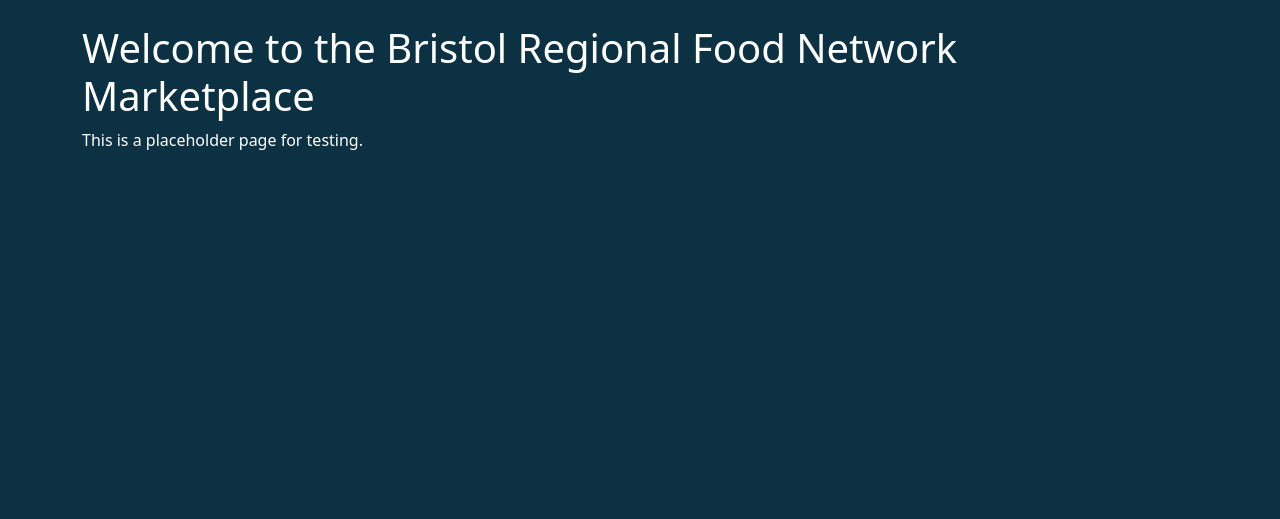
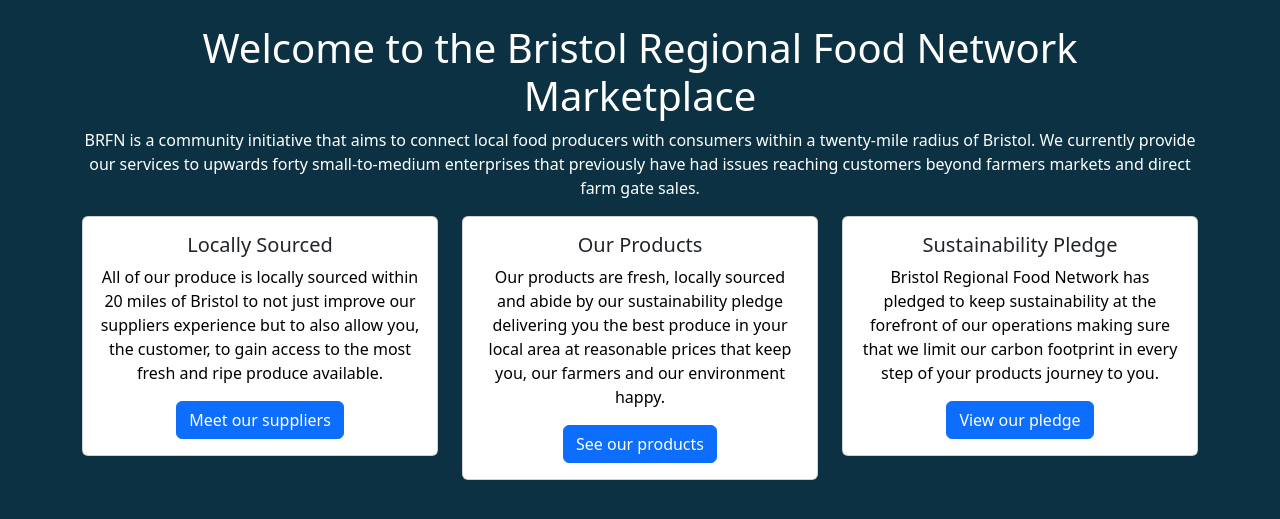
Before and after one commit to goetic-zoe/UFCFTR-30-3-Distributed-and-Enterprise-Software-Development, a Django app: page / in a window 1280 px wide. Shown: the part 56-575 px from the top of the page. Run offline with Django 5.2, Linux system fonts and the light colour scheme.

Commit message:
Enhanced home page content with detailed description, centered text, and added cards for key features.
Signed-off-by: goetic-zoe <github@bushycargo.com>

```diff
--- a/templates/home.html
+++ b/templates/home.html
@@ -1,10 +1,55 @@
 {% extends "base.html" %}
 
 {% block content %}
-  <div class="row">
-    <div class="col-md-12">
-      <h1>Welcome to the Bristol Regional Food Network Marketplace</h1>
-      <p>This is a placeholder page for testing.</p>
+    <div class="row">
+        <div class="col-md-12">
+            <h1 style="text-align: center">Welcome to the Bristol Regional Food Network Marketplace</h1>
+            <p style="text-align: center">
+                BRFN is a community initiative that aims to connect local food producers with consumers within a twenty-mile
+                radius of Bristol. We currently provide our services to upwards forty small-to-medium enterprises that previously
+                have had issues reaching customers beyond farmers markets and direct farm gate sales.
+            </p>
+        </div>
     </div>
-  </div>
+    <div class="row justify-content-center">
+        <div class="col-4">
+            <div class="card" style="width: 100%;">
+{#                <img src="..." class="card-img-top" alt="...">#}
+                <div style="text-align: center" class="card-body">
+                    <h5 class="card-title">Locally Sourced</h5>
+                    <p style="color: black" class="card-text">
+                        All of our produce is locally sourced within 20 miles of Bristol to not just improve our suppliers
+                        experience but to also allow you, the customer, to gain access to the most fresh and ripe produce available.
+                    </p>
+                    <a href="#" class="btn btn-primary">Meet our suppliers</a>
+                </div>
+            </div>
+        </div>
+        <div class="col-4">
+            <div class="card" style="width: 100%;">
+{#                <img src="..." class="card-img-top" alt="...">#}
+                <div style="text-align: center" class="card-body">
+                    <h5 class="card-title">Our Products</h5>
+                    <p style="color: black" class="card-text">
+                        Our products are fresh, locally sourced and abide by our sustainability pledge delivering you the
+                        best produce in your local area at reasonable prices that keep you, our farmers and our environment happy.
+                    </p>
+                    <a href="#" class="btn btn-primary">See our products</a>
+                </div>
+            </div>
+        </div>
+        <div class="col-4">
+            <div class="card" style="width: 100%;">
+{#                <img src="..." class="card-img-top" alt="...">#}
+                <div style="text-align: center" class="card-body">
+                    <h5 class="card-title">Sustainability Pledge</h5>
+                    <p style="color: black" class="card-text">
+                        Bristol Regional Food Network has pledged to keep sustainability at the forefront of our operations
+                        making sure that we limit our carbon footprint in every step of your products journey to you.
+                    </p>
+                    <a href="#" class="btn btn-primary">View our pledge</a>
+                </div>
+            </div>
+        </div>
+    </div>
 {% endblock %}
```
